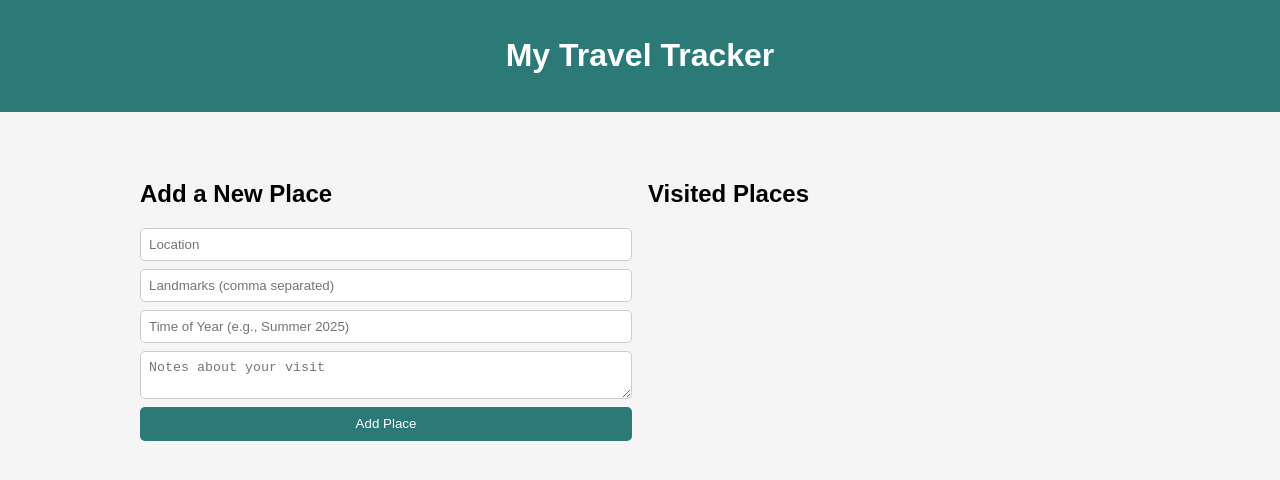
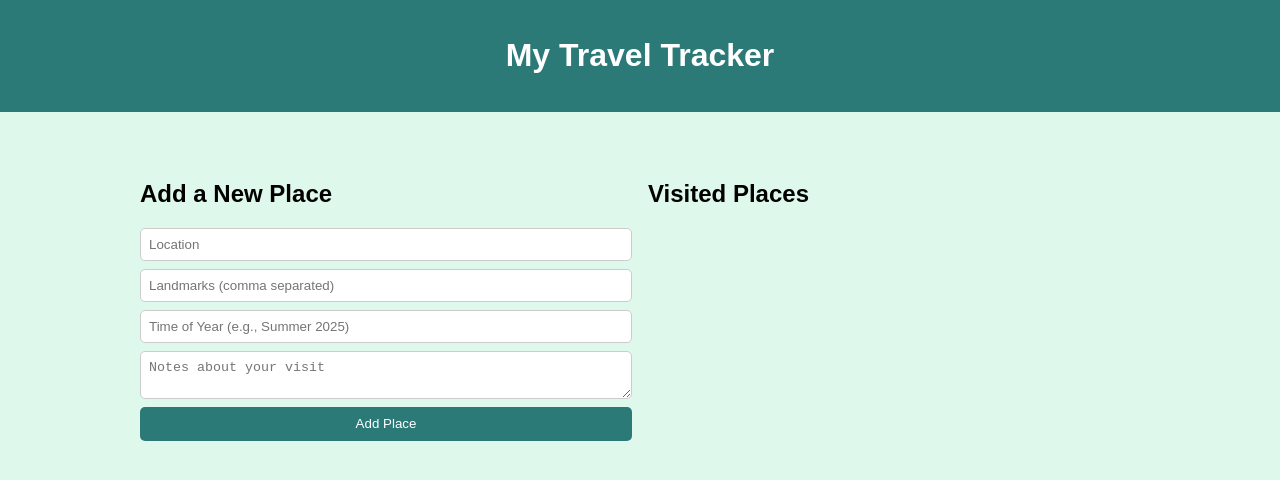
Before and after one commit to officialcolins/visited-places, a plain HTML site: page index.html in a window 1280 px wide. Drawn offline with Linux system fonts and the light colour scheme.

Commit message:
background change

```diff
--- a/styles.css
+++ b/styles.css
@@ -19,7 +19,7 @@ body {
   padding: 0;
   width: 100%;
   box-sizing: border-box;
-  background: #f5f5f5;
+  background: #dff8ec;
 }
 
 header, main, footer {
```
